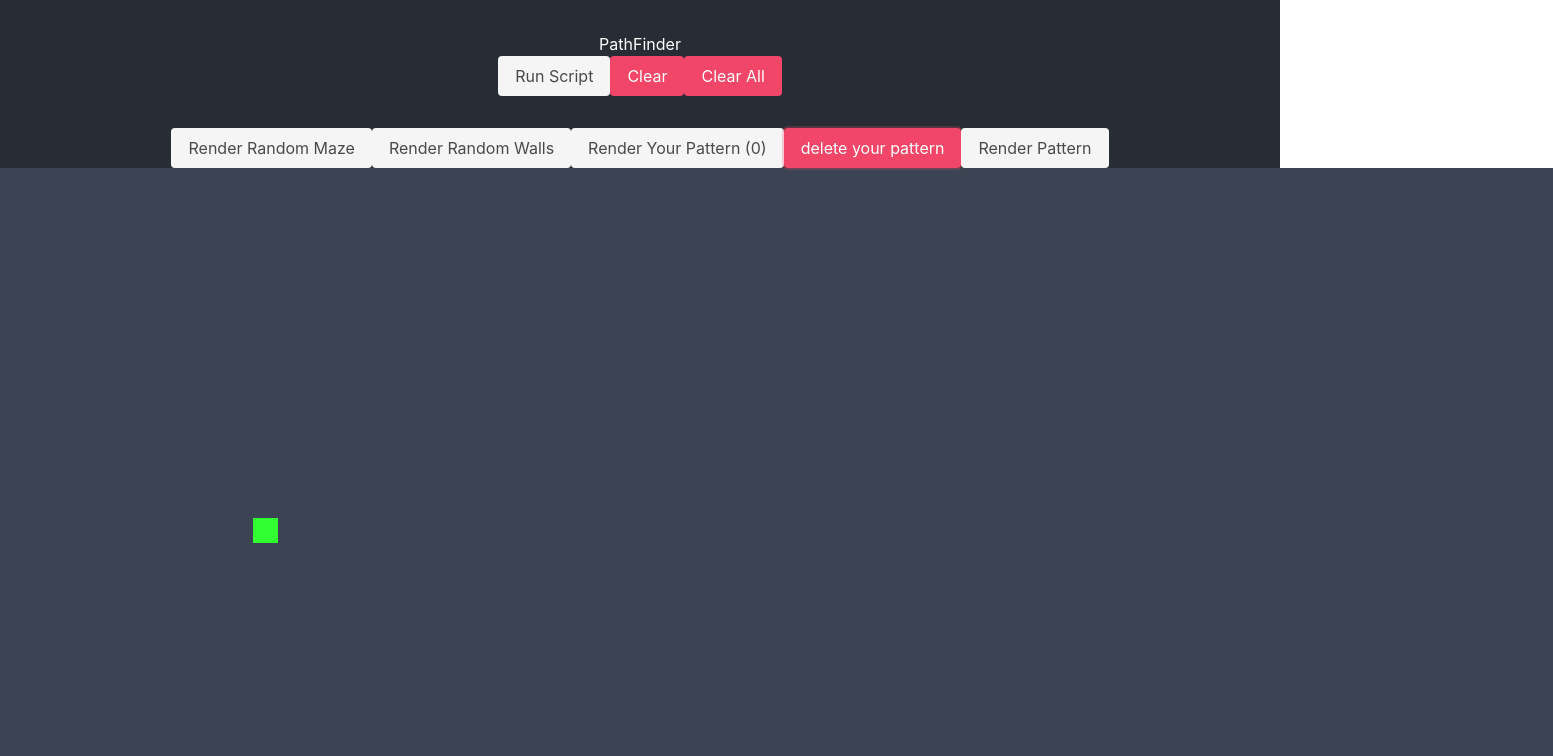
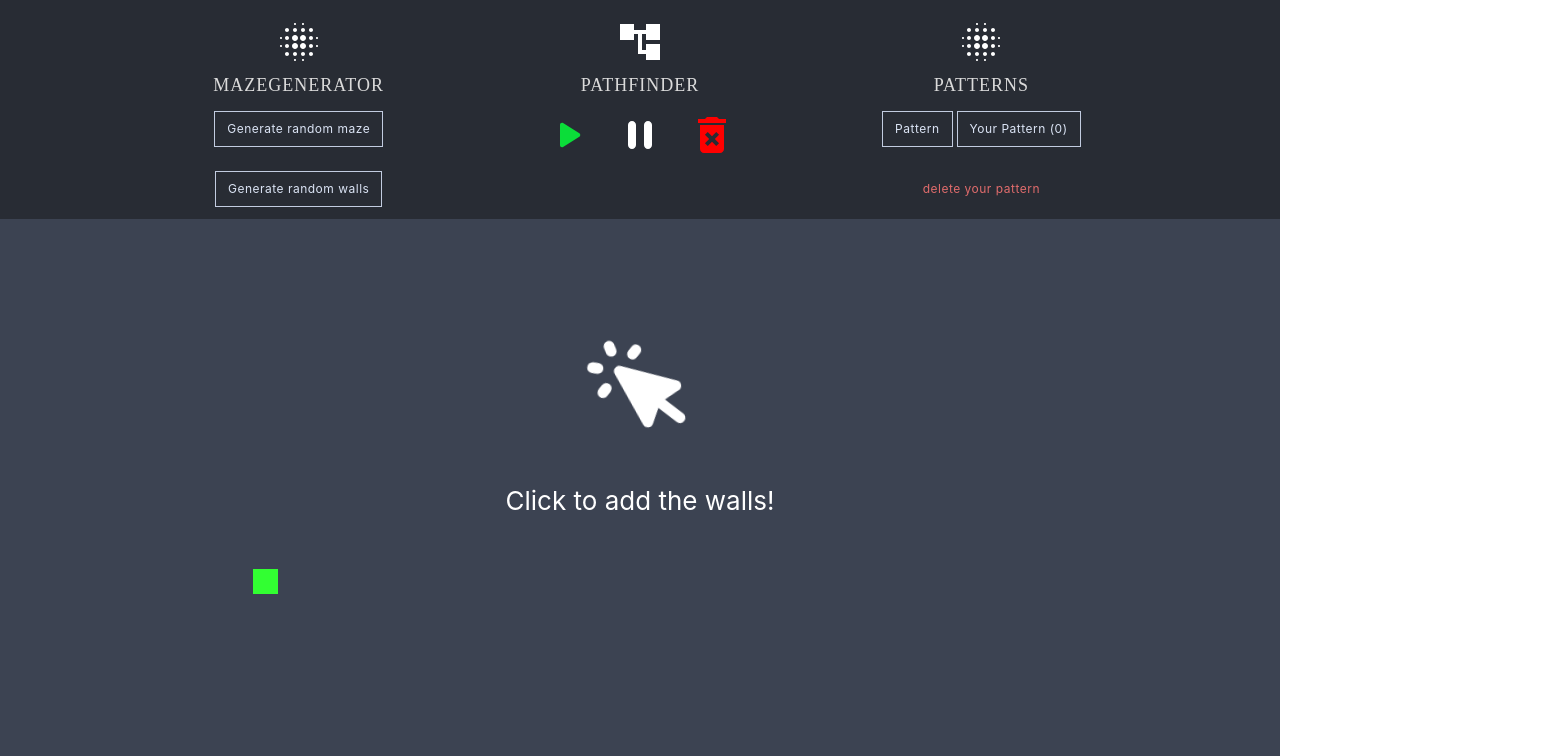
Before and after one commit to dkurpi/path-finder, a React (Create React App) app: page / in a window 1280 px wide. Both pictures are taken after a click on the button "delete your pattern". Shown: the top 756 px of the page, 1553 px wide, since content can reach past the window. Built offline with nearby package versions, Linux system fonts and the light colour scheme.

Commit message:
Changed menu & graphic interface

```diff
--- a/package.json
+++ b/package.json
@@ -1,8 +1,10 @@
 {
   "name": "dnt-path",
-  "version": "0.1.0",
+  "version": "0.2.0",
   "private": true,
   "dependencies": {
+    "@material-ui/core": "^4.11.0",
+    "@material-ui/icons": "^4.9.1",
     "@testing-library/jest-dom": "^4.2.4",
     "@testing-library/react": "^9.3.2",
     "@testing-library/user-event": "^7.1.2",
@@ -10,6 +12,7 @@
     "classnames": "^2.2.6",
     "react": "^16.13.1",
     "react-dom": "^16.13.1",
+    "react-icons": "^3.11.0",
     "react-scripts": "3.4.1"
   },
   "engines": {
--- /dev/null
+++ b/src/Components/Actions.js
@@ -0,0 +1,64 @@
+import React from "react";
+import cx from "classnames";
+
+import PlayArrowRoundedIcon from "@material-ui/icons/PlayArrowRounded";
+import LoopRoundedIcon from "@material-ui/icons/LoopRounded";
+import DeleteForeverIcon from "@material-ui/icons/DeleteForever";
+import PauseRoundedIcon from "@material-ui/icons/PauseRounded";
+
+
+
+import { IconButton } from "@material-ui/core";
+
+export default function Actions({
+  handleRunButton,
+  clearAll,
+  clear,
+  isStarted,
+  isProgress,
+}) {
+  return (
+    <div className="menu__actions">
+      <IconButton
+        onClick={handleRunButton}
+        aria-label="upload picture"
+        component="span"
+      >
+        {isStarted ? (
+          <LoopRoundedIcon
+            classes={{
+              root: cx("button__icon--white", {
+                [`button__icon--disabled`]: isProgress,
+              }),
+            }}
+          />
+        ) : (
+          <PlayArrowRoundedIcon
+            classes={{
+              root: "button__icon",
+            }}
+          />
+        )}
+      </IconButton>
+      <IconButton onClick={clearAll} component="span" disabled={isProgress}>
+        <PauseRoundedIcon
+          classes={{
+            root: cx("button__icon--white", {
+              [`button__icon--disabled`]: isProgress,
+            }),
+          }}
+        />
+      </IconButton>
+      <IconButton onClick={clear} component="span" disabled={isProgress}>
+        <DeleteForeverIcon
+          classes={{
+            root: cx("button__icon--white button__icon--delete", {
+              [`button__icon--disabled`]: isProgress,
+            }),
+          }}
+          disabled={isProgress}
+        />
+      </IconButton>
+    </div>
+  );
+}
--- a/src/Components/Main.js
+++ b/src/Components/Main.js
@@ -1,5 +1,5 @@
 import React, { Component, useState } from "react";
-import Menu from "Components/Menu.js";
+import Actions from "Components/Actions.js";
 import Button from "Components/Button.js";
 import Position from "Components/Position.js";
 
@@ -10,6 +10,11 @@ import PATTERN_01 from "utils/PATTERN_01.js";
 import generateMaze from "utils/generateMaze.js";
 import sortGridByDistanceToCenter from "utils/sortGridByDistanceToCenter.js";
 import { lastPressedEnum } from "utils/enum.js";
+import StartPopup from "Components/StartPopup";
+import BlurOnIcon from "@material-ui/icons/BlurOn"; //pattern
+
+
+import AccountTreeIcon from "@material-ui/icons/AccountTree";
 
 export default class Grid extends Component {
   state = {
@@ -186,7 +191,7 @@ export default class Grid extends Component {
   };
 
   setWalls = (cordinates, isWallCordinates = true) => {
-    this.setState({ isAnimationProgress: true });
+    this.setState({ isAnimationProgress: true, isAnimationStarted: false });
     this.createGrid();
     const array = this.grid;
     !isWallCordinates && this.modifyGrid("isWall", true, array);
@@ -255,20 +260,14 @@ export default class Grid extends Component {
 
     return (
       <>
-        <Menu
-          handleRunButton={this.handleRunButton}
-          clear={() => {
-            this.handleResetAnimation(isAnimationProgress, this.createGrid);
-          }}
-          clearAll={() => {
-            this.handleResetAnimation(isAnimationProgress);
-          }}
-        />
-
-        <div>
+        <div className="menu">
+          <section className="menu__section">
+            <BlurOnIcon classes={{ root: "menu__mainIcon" }} />
+            <h1 className="menu__title">MazeGenerator</h1>
+            <div className={"menu__select"}>
               <Button
-            className="button is-light"
-            text={"Render Random Maze"}
+                className="menu__button"
+                text={"Generate random maze"}
                 disable={isAnimationProgress}
                 clickFcn={() => {
                   this.clearAnimated();
@@ -279,10 +278,9 @@ export default class Grid extends Component {
                   );
                 }}
               />
-
               <Button
-            className="button is-light"
-            text={"Render Random Walls"}
+                className="menu__button"
+                text={"Generate random walls"}
                 disable={isAnimationProgress}
                 clickFcn={() => {
                   this.clearAnimated();
@@ -290,10 +288,42 @@ export default class Grid extends Component {
                   this.setWalls(mazeWalls, true);
                 }}
               />
+            </div>
+          </section>
 
+          <section className="menu__section">
+            <AccountTreeIcon classes={{ root: "menu__mainIcon" }} />
+
+            <h1 className="menu__title">PathFinder</h1>
+            <Actions
+              handleRunButton={this.handleRunButton}
+              clear={() => {
+                this.handleResetAnimation(isAnimationProgress, this.createGrid);
+              }}
+              clearAll={() => {
+                this.handleResetAnimation(isAnimationProgress);
+              }}
+              isStarted={this.state.isAnimationStarted}
+              isProgress={this.state.isAnimationProgress}
+            />
+          </section>
+          <section className="menu__section">
+            <BlurOnIcon classes={{ root: "menu__mainIcon" }} />
+            <h1 className="menu__title">Patterns</h1>
+
+            <div className={"menu__select"}>
               <Button
-            className="button is-light"
-            text={` Render Your Pattern (${this.pattern.length})`}
+                className="menu__button"
+                text={"Pattern"}
+                disable={isAnimationProgress}
+                clickFcn={() => {
+                  this.clearAnimated();
+                  this.setWalls(PATTERN_01);
+                }}
+              />
+              <Button
+                className="menu__button"
+                text={` Your Pattern (${this.pattern.length})`}
                 disable={isAnimationProgress || this.pattern.length === 0}
                 clickFcn={() => {
                   this.clearAnimated();
@@ -301,22 +331,15 @@ export default class Grid extends Component {
                 }}
               />
               <Button
-            className="button is-danger"
+                className="menu__button menu__button--danger"
                 text={`delete your pattern`}
                 disable={isAnimationProgress || this.pattern.length === 0}
                 clickFcn={() => {
                   this.pattern = [];
                 }}
               />
-          <Button
-            className="button is-light"
-            text={"Render Pattern"}
-            disable={isAnimationProgress}
-            clickFcn={() => {
-              this.clearAnimated();
-              this.setWalls(PATTERN_01);
-            }}
-          />
+            </div>
+          </section>
         </div>
 
         <div
@@ -349,6 +372,7 @@ export default class Grid extends Component {
             ))
           )}
         </div>
+        {!this.pattern.length && <StartPopup />}
       </>
     );
   }
--- a/src/Components/Menu.js
+++ /dev/null
@@ -1,18 +0,0 @@
-import React from "react";
-
-export default function Menu({ handleRunButton, clearAll, clear }) {
-  return (
-    <div className="menu">
-      <h1>PathFinder</h1>
-      <button onClick={handleRunButton} class="button is-light">
-        Run Script
-      </button>
-      <button onClick={clearAll} class="button is-danger">
-        Clear
-      </button>
-      <button onClick={clear} class="button is-danger">
-        Clear All
-      </button>
-    </div>
-  );
-}
--- /dev/null
+++ b/src/Components/StartPopup.js
@@ -0,0 +1,13 @@
+import React from "react";
+import { HiCursorClick } from "react-icons/hi";
+
+export default function StartPopup() {
+  return (
+    <div className="intro">
+      <div className="intro__cursor">
+        <HiCursorClick />
+      </div>
+      <h4 className="intro__title">Click to add the walls!</h4>
+    </div>
+  );
+}
--- a/src/css/PathFinder.css
+++ b/src/css/PathFinder.css
@@ -1,6 +1,84 @@
 .menu {
-  margin: 2em 0;
+  display: flex;
+  width: 80%;
+  margin: 0.6em 0.4em 0;
 }
+.menu__section {
+  padding: 0.5em 2em 0;
+  width: 33%;
+  flex-grow: 1;
+  align-items: center;
+}
+
+.menu__and {
+  color: #63708b;
+  font-family: montserrat;
+  user-select: none;
+  text-transform: uppercase;
+  font-size: 96px;
+  font-weight: 200;
+}
+
+.menu__button {
+  background: transparent;
+  border: none;
+  color: #dbe4f5;
+  border: 1px solid #c2cce0;
+  padding: 0.8em 1em;
+  cursor: pointer;
+  transition: 0.3s;
+  font-size: 12px;
+  letter-spacing: 0.5px;
+}
+.menu__button:hover {
+  background: #63708b;
+  color: #ffffff;
+}
+.menu__button:focus {
+  background: transparent;
+  outline: inherit;
+  border: 1px solid transparent;
+  transition: 0.3s;
+}
+.menu__button--danger {
+  color: rgb(224, 108, 108);
+  border: none;
+  border: 1px solid transparent;
+}
+.menu__button--danger:hover {
+  background: rgb(236, 95, 95);
+  color: #ffffff;
+}
+
+.menu__title {
+  font-size: 18px;
+  font-family: montserrat;
+  text-transform: uppercase;
+  user-select: none;
+  color: #dbdbdb;
+  letter-spacing: 1px;
+}
+.button__icon {
+  font-size: 48px !important;
+  color: rgb(11, 221, 57) !important;
+}
+
+.button__icon--white {
+  font-size: 48px !important;
+  color: rgb(255, 255, 255) !important;
+}
+.button__icon--delete {
+  color: rgb(255, 0, 0) !important;
+}
+.button__icon--disabled {
+  opacity: 0.5;
+}
+
+.menu__mainIcon {
+  font-size: 48px !important;
+  color: rgb(255, 255, 255) !important;
+}
+
 .gridContainer {
   display: flex;
   width: 1825px;
@@ -30,24 +108,36 @@
 }
 
 .target {
-  background-color: red !important;;
+  background-color: red !important;
   transition: 0.2s;
   color: white;
   position: relative;
   z-index: 999;
+  animation: point 4s ease-in-out alternate infinite ;
 }
 
 .start {
   background-color: rgb(50, 255, 50) !important;
   position: relative;
   z-index: 999;
+  animation: point 2s ease-in-out infinite;
 }
 
+@keyframes point {
+  0% {
+    transform: rotate(0);
+  }
+  60% {
+    transform: rotate(360deg);
+  }
+  100% {
+    transform: rotate(360deg);
+  }
+}
 
-/* /////////////////////////////////////////////////////////////////////////////////// */
 .visited {
   background-color: rgba(2, 255, 36, 0.205);
-  animation: visited .9s ease-in-out;
+  animation: visited 0.9s ease-in-out;
 }
 
 .path {
@@ -58,7 +148,7 @@
 .wall {
   background-color: rgba(255, 255, 255, 0.822);
   transform: scale(1);
-  animation: wall .7s ease-in-out;
+  animation: wall 0.7s ease-in-out;
   position: relative;
   z-index: 90;
 }
@@ -81,6 +171,10 @@
   z-index: 99;
   transform: scale(1.4);
 }
+button {
+  margin: 1em 2px !important;
+}
+
 @keyframes wall {
   0% {
     transform: scale(0.3);
@@ -115,7 +209,6 @@
   50% {
     background-color: rgba(217, 255, 0, 0.932);
     transform: scale(1);
-
   }
   70% {
     background-color: rgba(2, 255, 36, 0.555);
@@ -147,3 +240,25 @@
     transform: scale(1);
   }
 }
+
+.intro {
+  position: absolute;
+  bottom: 35vh;
+  left: 50%;
+  transform: translate(-50%, 0);
+  pointer-events: none;
+}
+
+.intro__cursor {
+  font-size: 108px;
+  animation: cursor 0.5s ease-out infinite alternate;
+}
+
+@keyframes cursor {
+  from {
+    transform: rotate(-10deg);
+  }
+  to {
+    transform: rotate(0);
+  }
+}
--- a/src/css/index.css
+++ b/src/css/index.css
@@ -1,25 +1,26 @@
 body {
   margin: 0;
-  font-family: -apple-system, BlinkMacSystemFont, 'Segoe UI', 'Roboto', 'Oxygen',
-    'Ubuntu', 'Cantarell', 'Fira Sans', 'Droid Sans', 'Helvetica Neue',
+  font-family: -apple-system, BlinkMacSystemFont, "Segoe UI", "Roboto", "Oxygen",
+    "Ubuntu", "Cantarell", "Fira Sans", "Droid Sans", "Helvetica Neue",
     sans-serif;
   -webkit-font-smoothing: antialiased;
   -moz-osx-font-smoothing: grayscale;
+  overflow-y: hidden;
+  max-height: 100vh;
+}
+html{
+  height: 100vh;
+  width: 100vw;
+  overflow: hidden;
 }
 
 code {
-  font-family: source-code-pro, Menlo, Monaco, Consolas, 'Courier New',
+  font-family: source-code-pro, Menlo, Monaco, Consolas, "Courier New",
     monospace;
 }
 
-
 .App {
   text-align: center;
-}
-
-.App-logo {
-  height: 40vmin;
-  pointer-events: none;
 }
 
 @media (prefers-reduced-motion: no-preference) {
```
Also changed, not shown: 2 other files (tests, documents, lock files or other folders). Lines whose indentation alone changed are shown as unchanged.
